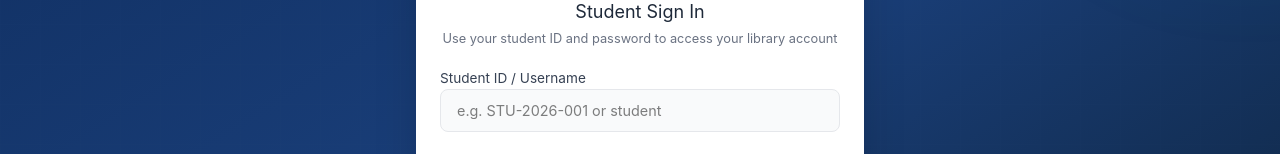
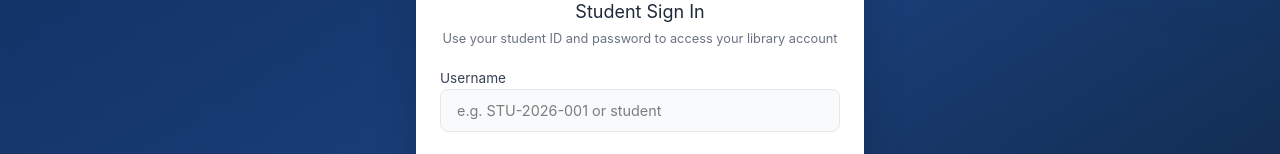
Before and after one commit to devRod11/LibraSys, a React (Vite) app in the folder client/: page /login/student in a window 1280 px wide. Shown: the part 296-450 px from the top of the page. Built offline with nearby package versions, Linux system fonts and the light colour scheme; no server answers.

Commit message:
Update StudentLogin.tsx

```diff
--- a/client/src/app/pages/auth/StudentLogin.tsx
+++ b/client/src/app/pages/auth/StudentLogin.tsx
@@ -115,7 +115,7 @@ export default function StudentLogin() {
             )}
 
             <div className="space-y-1">
-              <label className="text-gray-700" style={{ fontSize: "0.85rem" }}>Student ID / Username</label>
+              <label className="text-gray-700" style={{ fontSize: "0.85rem" }}>Username</label>
               <input
                 type="text"
                 value={email}
```
